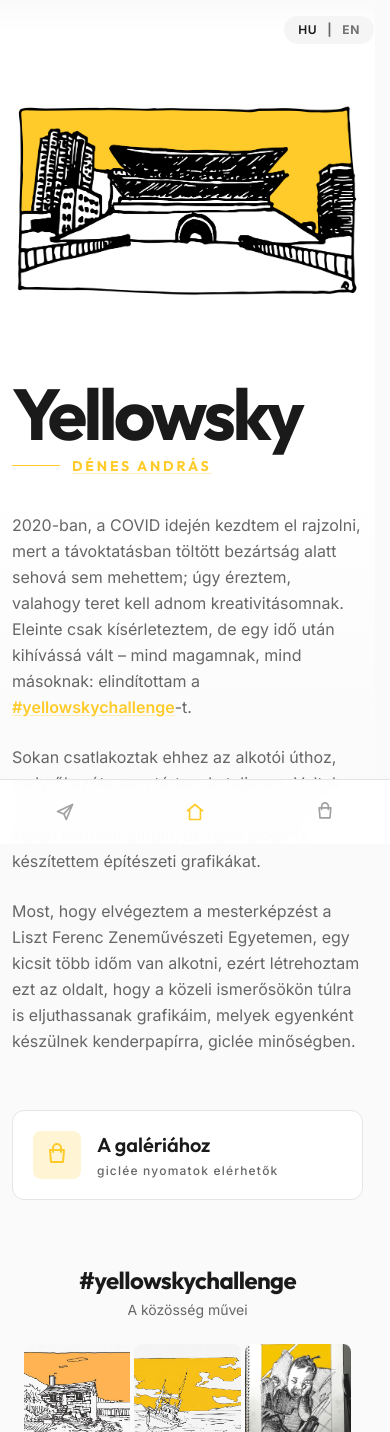
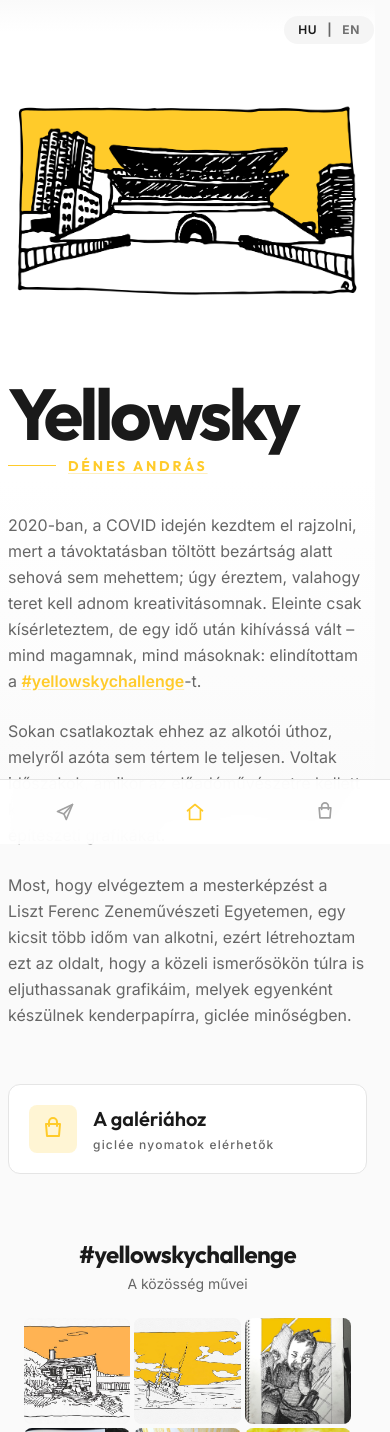
Before and after one commit to denandras/yellowsky, a Next.js app: page / in a window 390 px wide. Shown: the top 1432 px of the page. Built offline with nearby package versions, Linux system fonts and the light colour scheme; no server answers.

Commit message:
style: reduce main page padding from px-3 to px-2 (5px more left)

```diff
--- a/components/home-page-client.tsx
+++ b/components/home-page-client.tsx
@@ -162,7 +162,7 @@ export default function HomePageClient({ initialLanguage, communityPosts = [] }:
 
           {/* Title text */}
           <div className="bg-white pt-2 pb-1">
-            <div className="mx-auto max-w-2xl px-3">
+            <div className="mx-auto max-w-2xl px-2">
               <h1
                 key={`title-${language}`}
                 className="font-display mb-1.5 md:mb-2 text-7xl font-bold leading-none tracking-tighter"
@@ -201,7 +201,7 @@ export default function HomePageClient({ initialLanguage, communityPosts = [] }:
           {/* Gradient background behind first two paragraphs */}
           <div className="absolute inset-x-0 top-0 h-80 w-full pointer-events-none" style={{ background: 'linear-gradient(to bottom, #ffffff, #fafafa)' }} />
 
-          <div className="relative px-3 pt-8 pb-6 md:pt-16">
+          <div className="relative px-2 pt-8 pb-6 md:pt-16">
             <div className="mx-auto max-w-2xl space-y-6" data-reveal>
               {labels.storyParagraphs.map((paragraph, idx) => (
                 <p
@@ -218,7 +218,7 @@ export default function HomePageClient({ initialLanguage, communityPosts = [] }:
         </section>
 
         {/* CTA - Gallery button */}
-        <section className="px-3 py-8">
+        <section className="px-2 py-8">
           <div key={`cta-${language}`} className="mx-auto max-w-2xl" data-reveal style={{ "--reveal-delay": "340ms" } as React.CSSProperties}>
             <a
               href="/webshop"
```
